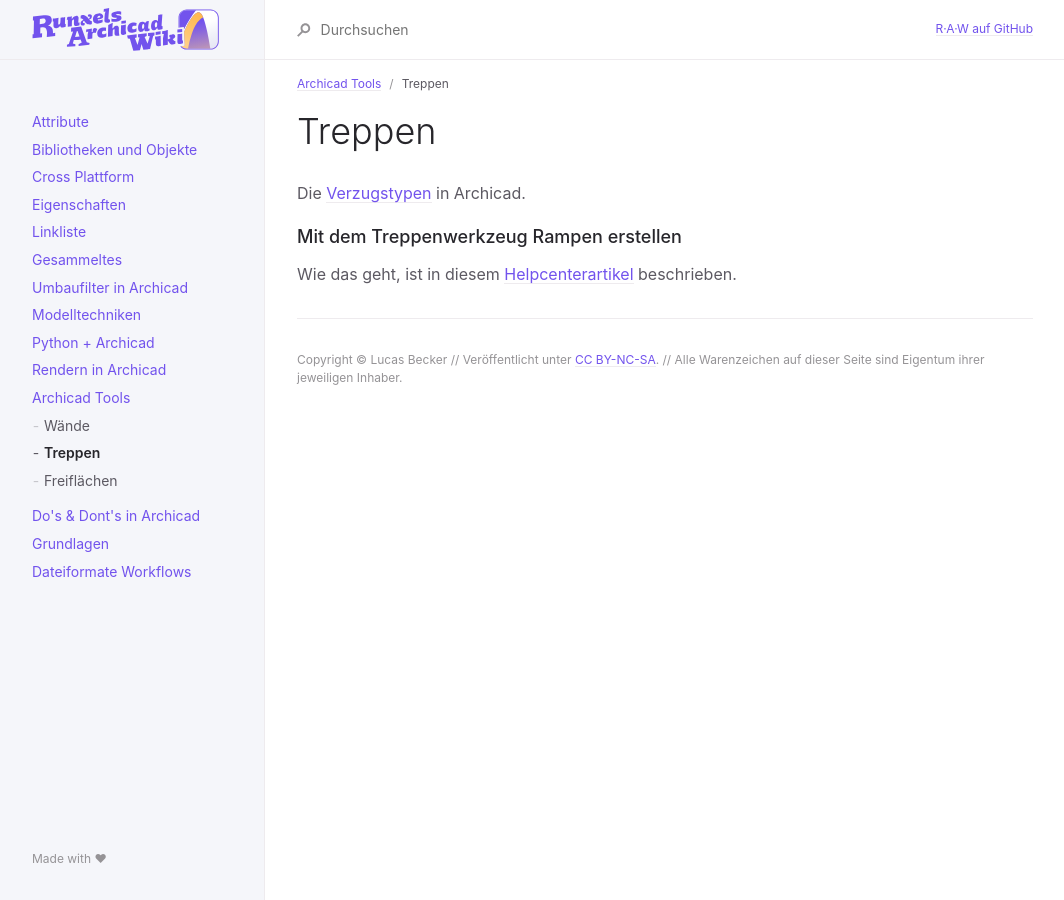
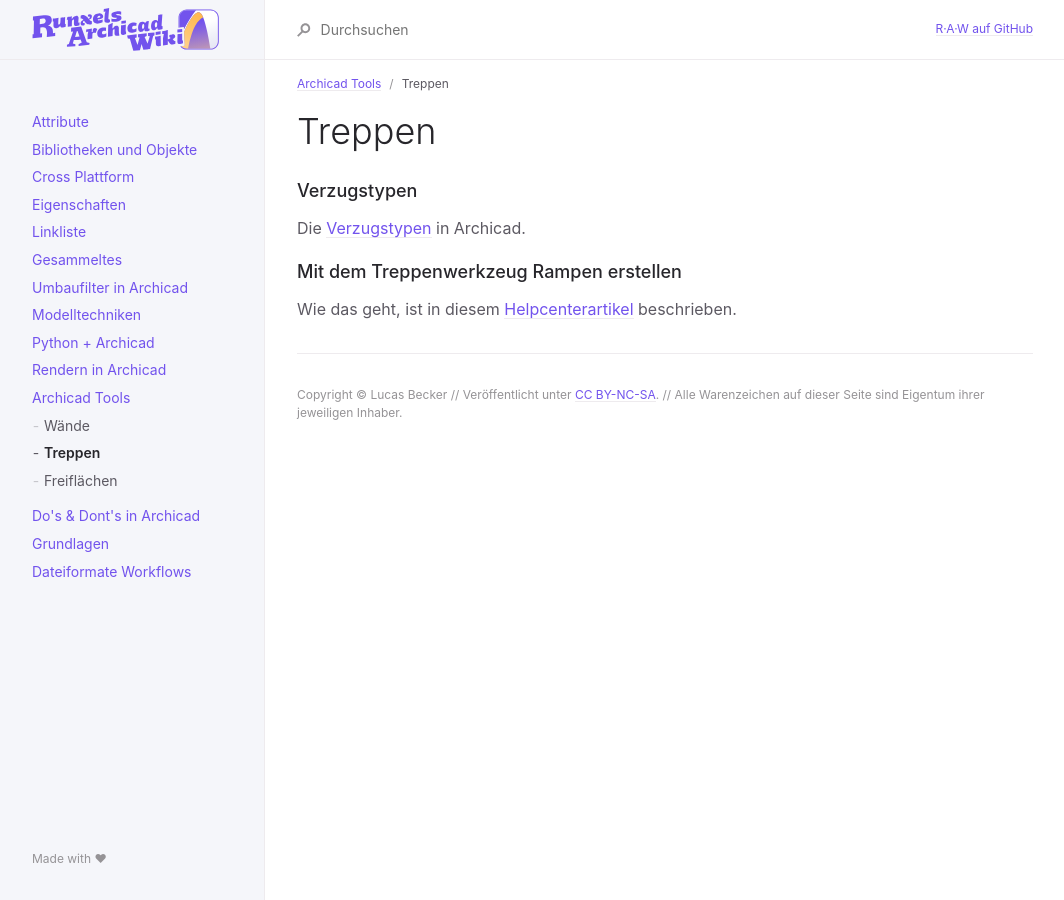
Before and after one commit to runxel/archicad-wiki, a Jekyll site: the page built from _pages/Tools/Treppe.md, in a window 1280 px wide. Shown: the whole page, without its empty margins (107-1171 px from the left). Built offline with Jekyll 4.4.1, drawn with Linux system fonts in a browser that asks for light colours.

Commit message:
link rotten

```diff
--- a/_pages/Tools/Treppe.md
+++ b/_pages/Tools/Treppe.md
@@ -7,7 +7,8 @@ nav_order: 2
 ---
 # Treppen
 
-Die [Verzugstypen](https://helpcenter.graphisoft.de/handbuecher/handbucher-zu-archicad-21/hilfe-zu-archicad-21/themen-extra/verzugstypen-in-archicad/) in Archicad.
+### Verzugstypen
+Die [Verzugstypen](https://helpcenter.graphisoft.com/de/user-guide/125046/) <!-- [archive.today link](http://archive.today/FarmJ) --> in Archicad.
 
 ### Mit dem Treppenwerkzeug Rampen erstellen
 Wie das geht, ist in diesem [Helpcenterartikel](https://helpcenter.graphisoft.com/knowledgebase/75566/) beschrieben.
```
